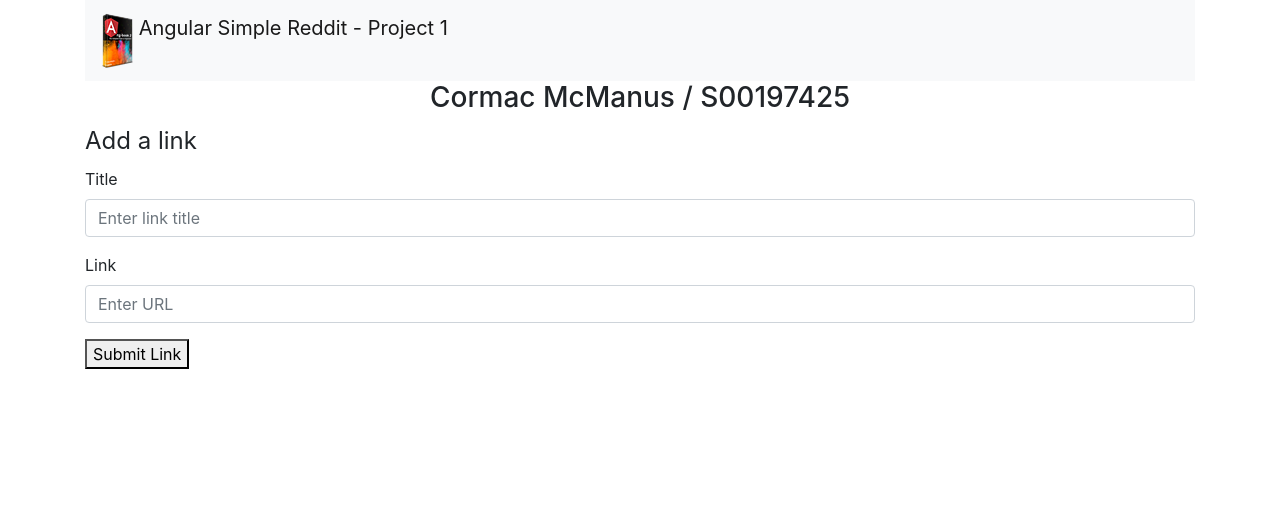
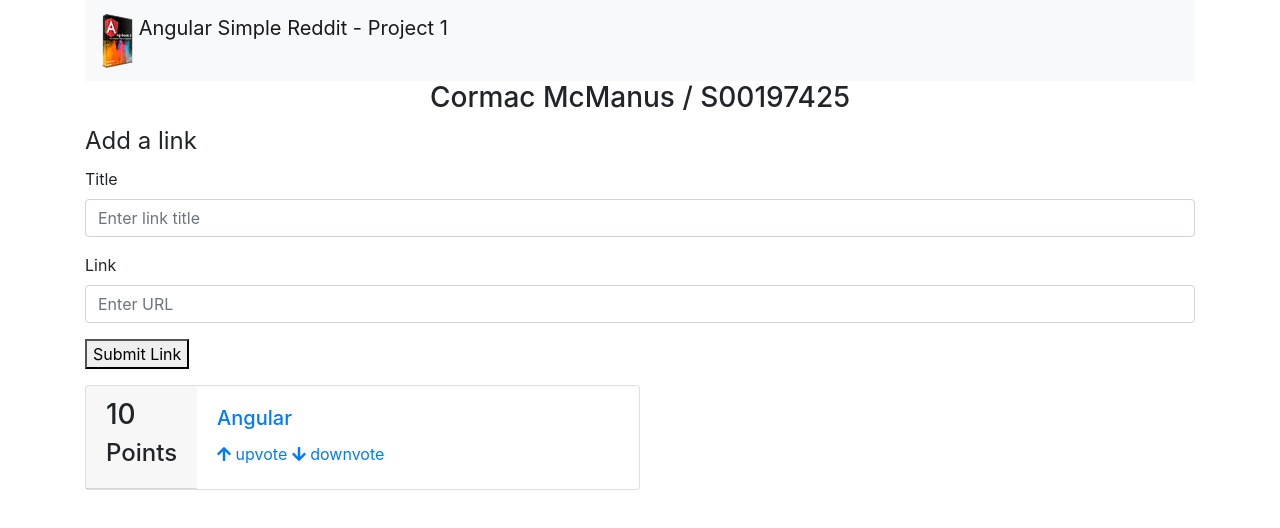
Before and after one commit to CormacMcManus00/my-reddit-app, an Angular app: page / in a window 1280 px wide. Shown: the top 528 px of the page. Built offline with nearby package versions, Linux system fonts and the light colour scheme.

Commit message:
Added default item, added upvote / downvote functionality

```diff
--- a/src/app/app.component.html
+++ b/src/app/app.component.html
@@ -13,7 +13,9 @@
       <label for="link">Link</label>
       <input name="link" class="form-control" placeholder="Enter URL" #newlink>
     </div>
-    <!-- Did not implement (click)="addArticle" yet as this causes the  page to error out.-->
+
     <button (click)="addArticle(newtitle, newlink)">Submit Link</button>
   </fieldset>
 </form>
+
+<app-article></app-article>
--- a/src/app/app.module.ts
+++ b/src/app/app.module.ts
@@ -2,10 +2,12 @@ import { NgModule } from '@angular/core';
 import { BrowserModule } from '@angular/platform-browser';
 
 import { AppComponent } from './app.component';
+import { ArticleComponent } from './article/article.component';
 
 @NgModule({
   declarations: [
-    AppComponent
+    AppComponent,
+    ArticleComponent
   ],
   imports: [
     BrowserModule
--- /dev/null
+++ b/src/app/article/article.component.html
@@ -0,0 +1,21 @@
+<div class="card mb-3 col-6">
+    <div class="row">
+        <div class="card-header pull-left">
+            <h3> {{ votes }} </h3>
+            <h4>Points</h4>
+        </div>
+        <div class="card-body">
+            <h5 class="card-title"> <a class="" href="{{ link }}">
+                    {{ title }}
+                </a></h5>
+            <a href (click)="voteUp()">
+                <i class="fas fa-arrow-up"></i>
+                upvote
+            </a>
+            <a href (click)="voteDown()">
+                <i class="fas fa-arrow-down"></i>
+                downvote
+            </a>
+        </div>
+    </div>
+</div>
--- /dev/null
+++ b/src/app/article/article.component.ts
@@ -0,0 +1,33 @@
+import { Component, OnInit } from '@angular/core';
+
+@Component({
+  selector: 'app-article',
+  templateUrl: './article.component.html',
+  styleUrls: ['./article.component.css']
+})
+export class ArticleComponent implements OnInit {
+
+  votes:number;
+  title:string;
+  link:string;
+
+  constructor() {
+    this.title="Angular";
+    this.link="http://angular.io";
+    this.votes=10;
+  }
+
+  ngOnInit(): void {
+  }
+
+
+  voteUp(): boolean {
+    this.votes++;
+    return false;
+  }
+
+  voteDown(): boolean {
+    this.votes--;
+    return false;
+  }
+}
```
Also changed, not shown: src/app/article/article.component.css (added), 1 other file (tests, documents, lock files or other folders).
